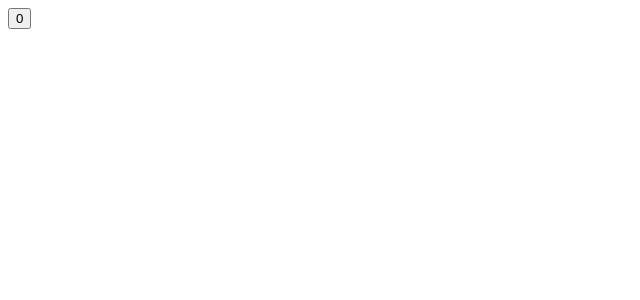
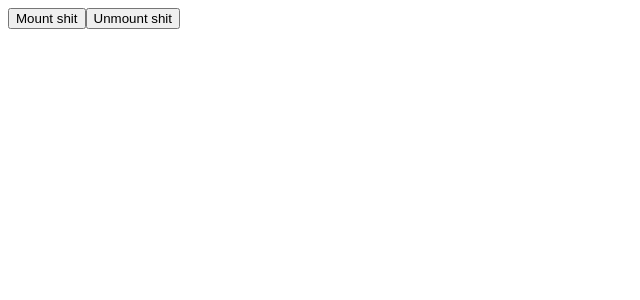
Before and after one commit to muhilham/react-es6, a React app: page / in a window 1280 px wide. Shown: the top 300 px of the page, without its empty margins (0-640 px from the left). Built offline with nearby package versions, Linux system fonts and the light colour scheme.

Commit message:
what happen when you unmount some shit

```diff
--- a/App.js
+++ b/App.js
@@ -27,10 +27,39 @@ class App extends React.Component {
   componentDidMount() {
     console.log('this only trigger once after rendering');
   }
+  componentWillUnmount() {
+    console.log('this shit trigger once the component being unmount');
+  }
+}
+
+class Wrapper extends React.Component {
+  constructor() {
+    super();
+    this.mount = this.mount.bind(this);
+    this.unmount = this.unmount.bind(this);
+  }
+  mount() {
+    ReactDOM.render(
+      <App/>,
+      document.getElementById('a')
+    );
+  }
+  unmount() {
+    ReactDOM.unmountComponentAtNode(document.getElementById('a'));
+  }
+  render() {
+    return (
+      <section>
+        <button onClick={this.mount}>Mount shit</button>
+        <button onClick={this.unmount}>Unmount shit</button>
+        <span id="a"></span>
+      </section>
+    );
+  }
 }
 
 ReactDOM.render(
-  <App/>,
+  <Wrapper/>,
   document.getElementById('app')
 );
-export default App;
+export default Wrapper;
```
